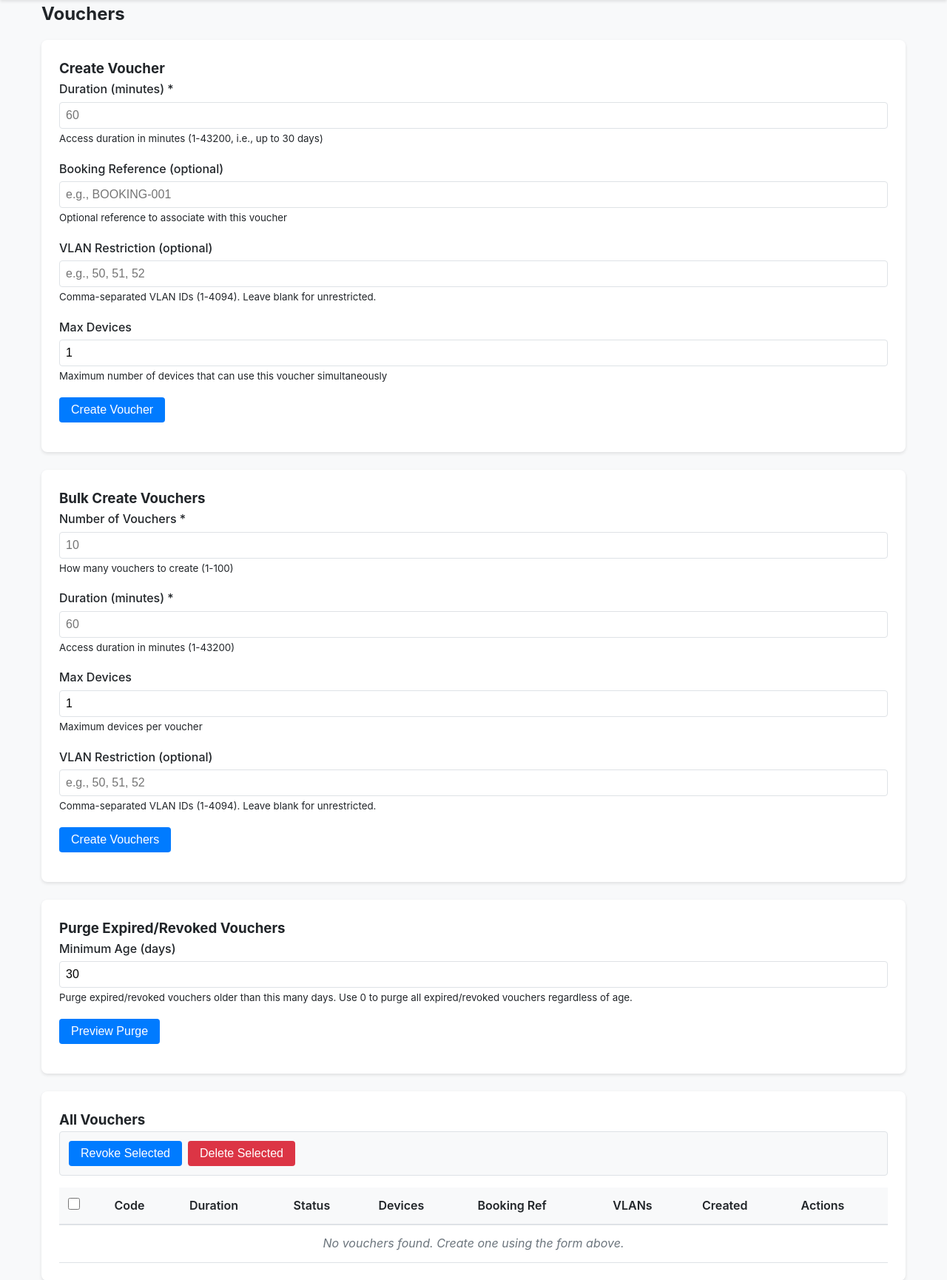
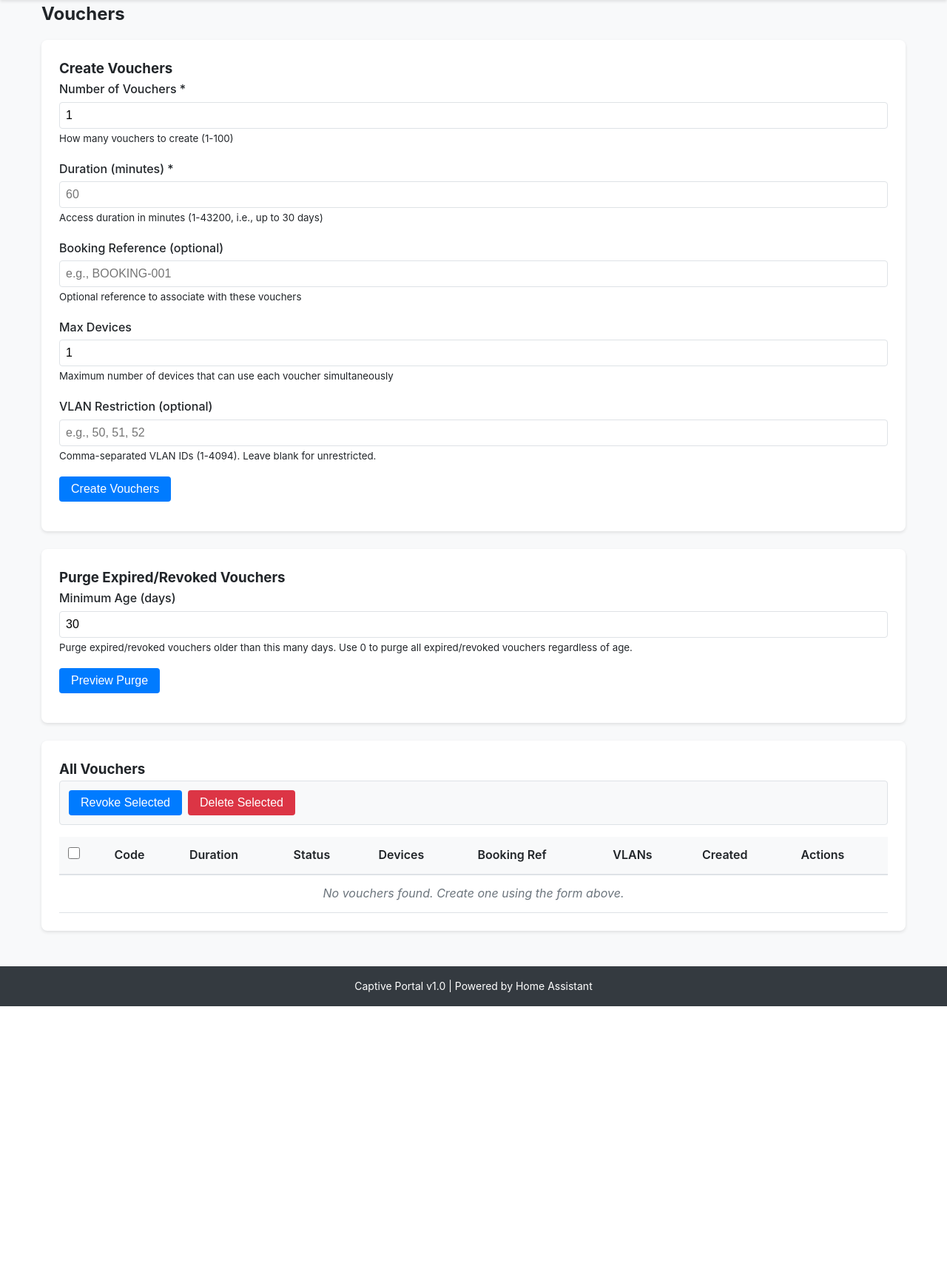
Before and after one commit to tykeal/homeassistant-captive-portal, a FastAPI app: template addon/src/captive_portal/web/templates/admin/vouchers.html in a window 1280 px wide. Shown: the part 120-1850 px from the top of the page at 74% size. After the commit the page ends 1480 px from the top, so only its background shows below. Run offline with FastAPI, Linux system fonts and the light colour scheme; the template is opened without the code that fills it, so the values that code supplies are empty; parts of the project's set-up code (start-up, migrations or seed data) failed here and were passed over.

Commit message:
Refactor(ui): Merge voucher create forms
Replace separate single and bulk create forms with one
unified form. Count defaults to 1 and booking_ref is
available for all vouchers.

Co-authored-by: Copilot <223556219+Copilot@users.noreply.github.com>
Signed-off-by: Andrew Grimberg <tykeal@bardicgrove.org>

```diff
--- a/addon/src/captive_portal/web/templates/admin/vouchers.html
+++ b/addon/src/captive_portal/web/templates/admin/vouchers.html
@@ -57,9 +57,14 @@ SPDX-License-Identifier: Apache-2.0
         {% endif %}
 
         <section class="settings-form">
-            <h3>Create Voucher</h3>
-            <form method="POST" action="{{ rp }}/admin/vouchers/create">
+            <h3>Create Vouchers</h3>
+            <form method="POST" action="{{ rp }}/admin/vouchers/bulk-create">
                 <input type="hidden" name="csrf_token" value="{{ csrf_token }}">
+                <div class="form-group">
+                    <label for="count" class="form-label">Number of Vouchers *</label>
+                    <input type="number" id="count" name="count" class="form-control" min="1" max="100" value="1" required>
+                    <small>How many vouchers to create (1-100)</small>
+                </div>
                 <div class="form-group">
                     <label for="duration_minutes" class="form-label">Duration (minutes) *</label>
                     <input type="number" id="duration_minutes" name="duration_minutes" class="form-control" min="1" max="43200" required placeholder="60">
@@ -68,46 +73,16 @@ SPDX-License-Identifier: Apache-2.0
                 <div class="form-group">
                     <label for="booking_ref" class="form-label">Booking Reference (optional)</label>
                     <input type="text" id="booking_ref" name="booking_ref" class="form-control" maxlength="128" placeholder="e.g., BOOKING-001">
-                    <small>Optional reference to associate with this voucher</small>
+                    <small>Optional reference to associate with these vouchers</small>
+                </div>
+                <div class="form-group">
+                    <label for="max_devices" class="form-label">Max Devices</label>
+                    <input type="number" id="max_devices" name="max_devices" class="form-control" min="1" value="1">
+                    <small>Maximum number of devices that can use each voucher simultaneously</small>
                 </div>
                 <div class="form-group">
                     <label for="allowed_vlans" class="form-label">VLAN Restriction (optional)</label>
                     <input type="text" id="allowed_vlans" name="allowed_vlans" class="form-control" placeholder="e.g., 50, 51, 52">
-                    <small>Comma-separated VLAN IDs (1-4094). Leave blank for unrestricted.</small>
-                </div>
-                <div class="form-group">
-                    <label for="max_devices" class="form-label">Max Devices</label>
-                    <input type="number" id="max_devices" name="max_devices" class="form-control" min="1" value="1">
-                    <small>Maximum number of devices that can use this voucher simultaneously</small>
-                </div>
-                <div class="form-group">
-                    <button type="submit" class="btn btn-primary">Create Voucher</button>
-                </div>
-            </form>
-        </section>
-
-        <section class="settings-form">
-            <h3>Bulk Create Vouchers</h3>
-            <form method="POST" action="{{ rp }}/admin/vouchers/bulk-create">
-                <input type="hidden" name="csrf_token" value="{{ csrf_token }}">
-                <div class="form-group">
-                    <label for="bulk_count" class="form-label">Number of Vouchers *</label>
-                    <input type="number" id="bulk_count" name="count" class="form-control" min="1" max="100" required placeholder="10">
-                    <small>How many vouchers to create (1-100)</small>
-                </div>
-                <div class="form-group">
-                    <label for="bulk_duration" class="form-label">Duration (minutes) *</label>
-                    <input type="number" id="bulk_duration" name="duration_minutes" class="form-control" min="1" max="43200" required placeholder="60">
-                    <small>Access duration in minutes (1-43200)</small>
-                </div>
-                <div class="form-group">
-                    <label for="bulk_max_devices" class="form-label">Max Devices</label>
-                    <input type="number" id="bulk_max_devices" name="max_devices" class="form-control" min="1" value="1">
-                    <small>Maximum devices per voucher</small>
-                </div>
-                <div class="form-group">
-                    <label for="bulk_vlans" class="form-label">VLAN Restriction (optional)</label>
-                    <input type="text" id="bulk_vlans" name="allowed_vlans" class="form-control" placeholder="e.g., 50, 51, 52">
                     <small>Comma-separated VLAN IDs (1-4094). Leave blank for unrestricted.</small>
                 </div>
                 <div class="form-group">
```
